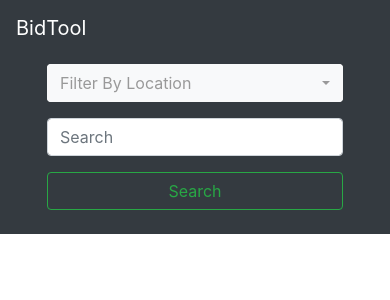
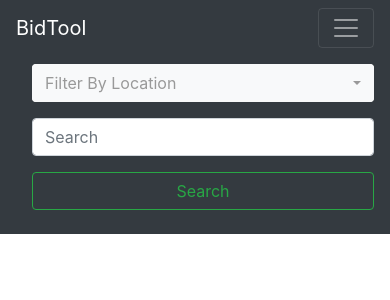
Before and after one commit to jonathanrbarney/bidtool, a Django app: page / in a window 390 px wide. Shown: the top 300 px of the page. Run offline with Django 3.2, Linux system fonts and the light colour scheme; data comes from the database, SQL or seed files in the repository; some libraries are stand-ins or nearby versions.

Commit message:
Collapsing navbar for mobile.

```diff
--- a/bid/settings.py
+++ b/bid/settings.py
@@ -25,7 +25,7 @@ SECRET_KEY = '!rm73aoo2fs96^jlbr#==tzn3g(nxxdmpvh(c^iuq5%@0ib$_('
 # SECURITY WARNING: don't run with debug turned on in production!
 DEBUG = True
 
-ALLOWED_HOSTS = ['127.0.0.1','elichor.com','localhost']
+ALLOWED_HOSTS = ['127.0.0.1','elichor.com','localhost', '192.168.0.16']
 
 
 # Application definition
--- a/templates/home.html
+++ b/templates/home.html
@@ -4,11 +4,14 @@
 
 {% block nav %}
 <div id ='header'>
-<nav class="navbar navbar-dark bg-dark">
+<nav class="navbar navbar-expand-lg navbar-dark bg-dark">
   <a class=" text-white navbar-brand">BidTool</a>
-    <div class="container w-100">
+      <button class="navbar-toggler" type="button" data-toggle="collapse" data-target="#navvy" aria-controls="navbarSupportedContent" aria-expanded="false" aria-label="Toggle navigation">
+    <span class="navbar-toggler-icon"></span>
+  </button>
+    <div class="w-100 navbar-collapse" id="navvy" aria-expanded="false" >
     <form class="w-100 form-inline m-2" method="get" id="filter">
-        <div class="row p-0 m-0 w-100">
+        <div class="row p-0 m-0 w-100 nav-item">
         <select name="country" id="country" class="selectpicker form-control m-2 col-sm-6" multiple data-live-search="true" title="Filter By Location">
             {% for i in countries %}
             {% if i in selected %}
@@ -18,8 +21,8 @@
             {%endif%}
             {% endfor %}
             </select>
-      <input class="form-control m-2 w-100 col-sm-4" name="name" type="search" placeholder="Search" aria-label="Search">
-      <button class="btn btn-outline-success m-2 w-100 col-sm-1" type="submit">Search</button>
+      <input class="form-control m-2 w-100 col-sm-4 nav-item" name="name" type="search" placeholder="Search" aria-label="Search">
+      <button class="btn btn-outline-success m-2 w-100 col-sm-1 nav-item" type="submit">Search</button>
         </div>
     </form>
         </div>
@@ -111,5 +114,6 @@ $(function () {
 
 <script>
 $('select').selectpicker();
+
 </script>
 {% endblock %}
```
